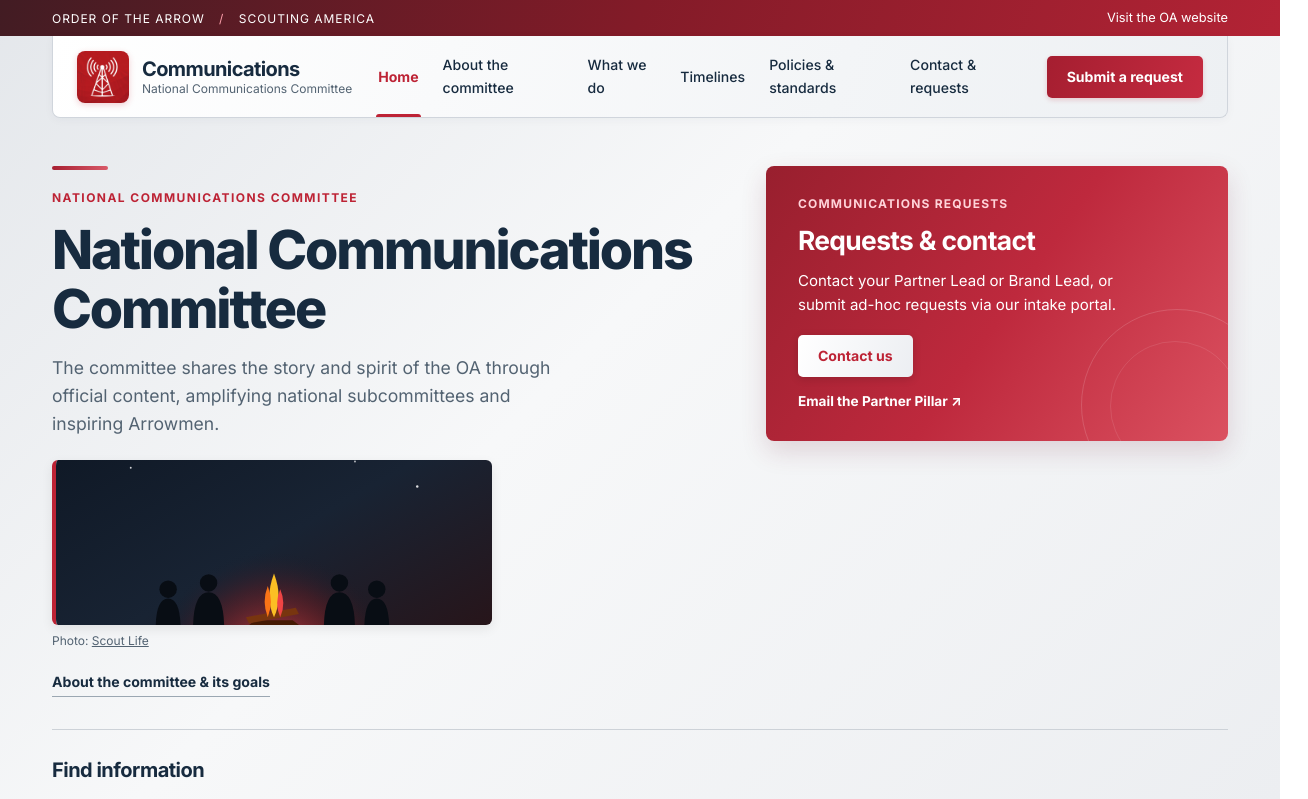
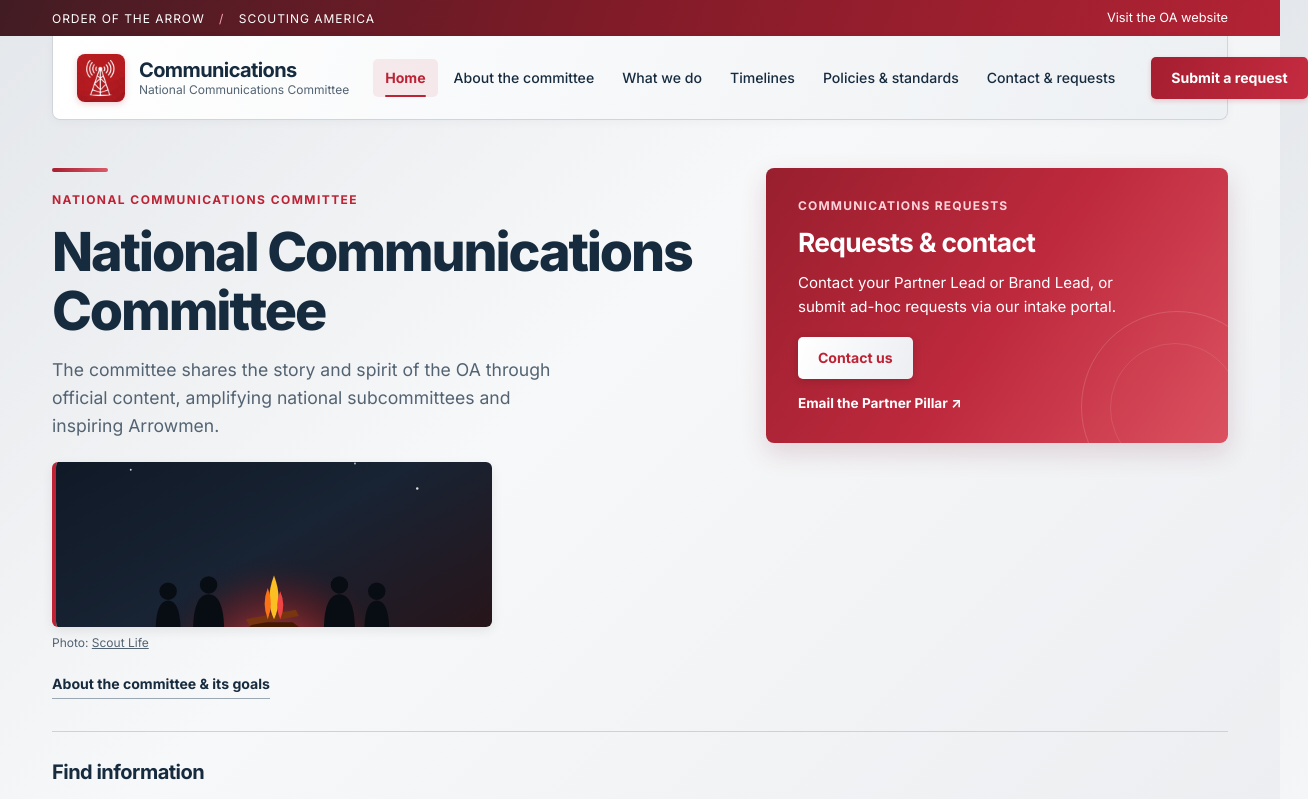
Before and after one commit to austinhttps/oa-ncc-hub, a React (Vite) app: page / in a window 1280 px wide. Shown: the top 799 px of the page, 1308 px wide, since content can reach past the window. Built offline with nearby package versions, Linux system fonts and the light colour scheme.

Commit message:
Fix navbar formatting, alignment, spacing and responsive breakpoints

```diff
--- a/src/index.css
+++ b/src/index.css
@@ -130,7 +130,7 @@ p {
   padding: 0 10px;
 }
 
-/* Header */
+/* Header & Navbar */
 .header {
   background: linear-gradient(110deg, #ffffff 0%, #edf0f3 100%);
   padding: 0 24px;
@@ -140,13 +140,13 @@ p {
   display: flex;
   gap: 24px;
   align-items: center;
-  min-height: 82px;
+  min-height: 84px;
   box-shadow: 0 2px 10px rgba(20, 44, 68, 0.04);
 }
 
 .brand {
   display: flex;
-  gap: 13px;
+  gap: 14px;
   align-items: center;
   flex-shrink: 0;
 }
@@ -156,9 +156,9 @@ p {
 }
 
 .committee-logo {
-  width: 52px;
-  height: 52px;
-  object-fit: contain;
+  width: 48px;
+  height: 48px;
+  object-fit: cover;
   flex-shrink: 0;
   border-radius: 8px;
   box-shadow: 0 2px 6px rgba(189, 35, 53, 0.22);
@@ -177,47 +177,53 @@ p {
   display: block;
   color: var(--muted);
   line-height: 1.3;
+  white-space: nowrap;
 }
 
 .header nav {
   display: flex;
-  gap: 20px;
+  gap: 4px;
   margin-left: auto;
-  font-size: 0.88rem;
   align-items: center;
-  align-self: stretch;
+  align-self: center;
+  white-space: nowrap;
 }
 
 .header nav a {
-  display: flex;
+  display: inline-flex;
   align-items: center;
+  justify-content: center;
   position: relative;
-  height: 100%;
   color: var(--ink);
-  padding: 0 2px;
+  padding: 8px 12px;
+  font-size: 0.88rem;
   font-weight: 500;
-  transition: color 0.15s ease;
+  border-radius: 5px;
+  white-space: nowrap;
+  transition: color 0.15s ease, background-color 0.15s ease;
 }
 
 .header nav a:hover {
   color: var(--red);
+  background-color: rgba(189, 35, 53, 0.06);
   text-decoration: none;
 }
 
 .header nav a[aria-current="page"] {
   font-weight: 700;
   color: var(--red);
+  background-color: rgba(189, 35, 53, 0.08);
 }
 
 .header nav a[aria-current="page"]:after {
   content: '';
   position: absolute;
   bottom: 0;
-  left: 0;
-  right: 0;
-  height: 3px;
+  left: 12px;
+  right: 12px;
+  height: 2.5px;
   background: var(--red);
-  border-radius: 3px 3px 0 0;
+  border-radius: 2px;
 }
 
 /* Buttons */
@@ -1167,19 +1173,23 @@ footer {
 }
 
 /* Responsive adjustments */
-@media (max-width: 1100px) {
+@media (max-width: 1140px) {
   .wrap {
-    width: calc(100% - 48px);
+    width: calc(100% - 40px);
   }
   .header {
-    gap: 16px;
+    gap: 14px;
+    padding: 0 18px;
   }
   .header nav {
-    gap: 14px;
-    font-size: 0.85rem;
+    gap: 2px;
+  }
+  .header nav a {
+    padding: 7px 9px;
+    font-size: 0.84rem;
   }
   .header-cta {
-    padding: 9px 15px;
+    padding: 9px 14px;
     font-size: 0.82rem;
   }
   .home-balanced .intro {
@@ -1187,7 +1197,7 @@ footer {
   }
 }
 
-@media (max-width: 860px) {
+@media (max-width: 980px) {
   .header > nav, .header-cta {
     display: none !important;
   }
```
